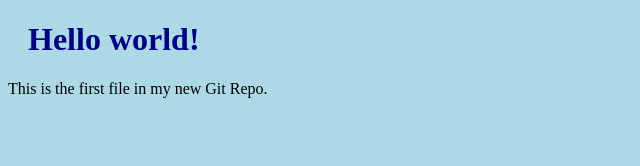
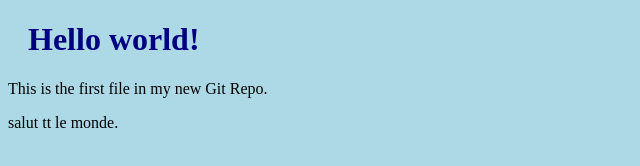
Before and after one commit to HAzibi/hello-word, a plain HTML site: page index.html in a window 1280 px wide. Shown: the whole page, without its empty margins (0-640 px from the left). Drawn offline with Linux system fonts and the light colour scheme.

Commit message:
re slt le fichier html à été modiffier

```diff
--- a/index.html
+++ b/index.html
@@ -8,6 +8,6 @@
 
         <h1>Hello world!</h1>
         <p>This is the first file in my new Git Repo.</p>
-
+        <p>salut tt le monde.</p>
     </body>
 </html>
```
